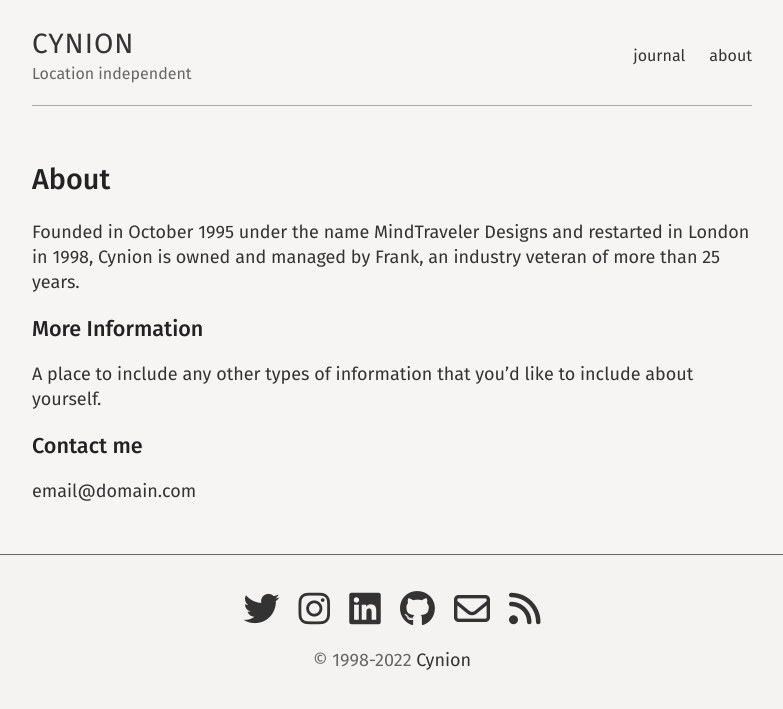
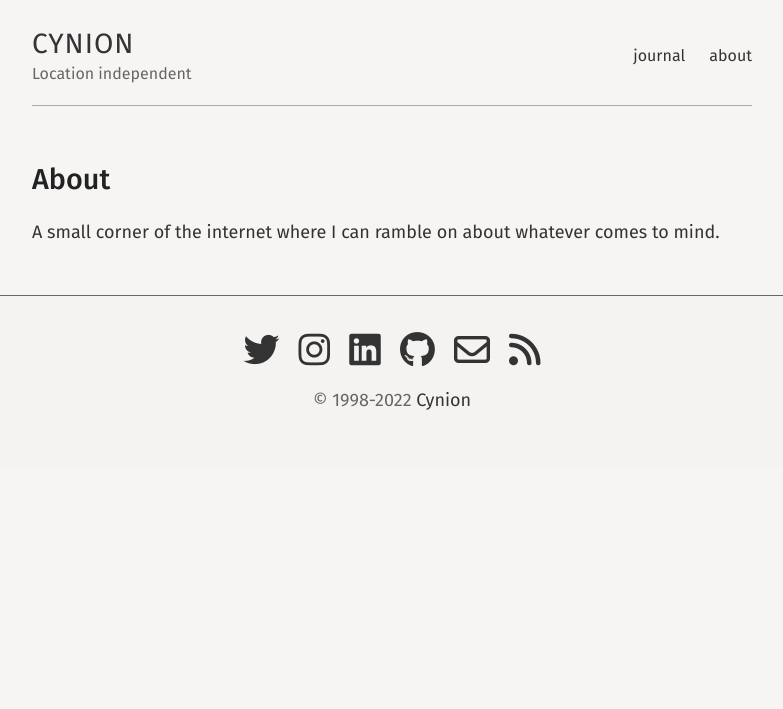
Before and after one commit to cynion/cynion.github.io, a Jekyll site: the page built from _pages/about.md, in a window 1280 px wide. Shown: the top 709 px of the page, without its empty margins (248-1031 px from the left). Built offline with Jekyll 4.4.1, drawn with Linux system fonts in a browser that asks for light colours; nearby versions of some CDN libraries.

Commit message:
Update about.md

```diff
--- a/_pages/about.md
+++ b/_pages/about.md
@@ -4,12 +4,4 @@ title: About
 permalink: /about/
 ---
 
-Founded in October 1995 under the name MindTraveler Designs and restarted in London in 1998, Cynion is owned and managed by Frank, an industry veteran of more than 25 years.
-
-### More Information
-
-A place to include any other types of information that you'd like to include about yourself.
-
-### Contact me
-
-[email@domain.com](mailto:email@domain.com)
+A small corner of the internet where I can ramble on about whatever comes to mind.
```
